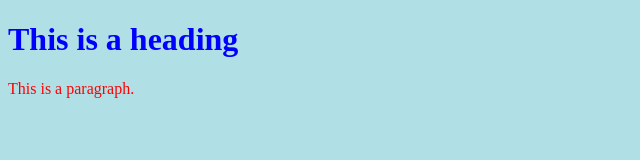
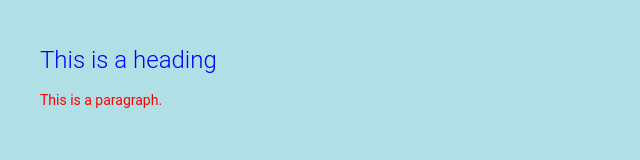
Before and after one commit to GamesJudge/JamesCustomRadioButtonsSetupRO, a plain HTML site: page index.html in a window 1280 px wide. Shown: the whole page, without its empty margins (0-640 px from the left). Drawn offline with Linux system fonts and the light colour scheme.

Commit message:
Update index.html

```diff
--- a/index.html
+++ b/index.html
@@ -1,4 +1,6 @@
 <!DOCTYPE html>
+<link rel="stylesheet" type="text/css" href="bevy.min.css">
+
 <html>
 <head>
 <style>
```
